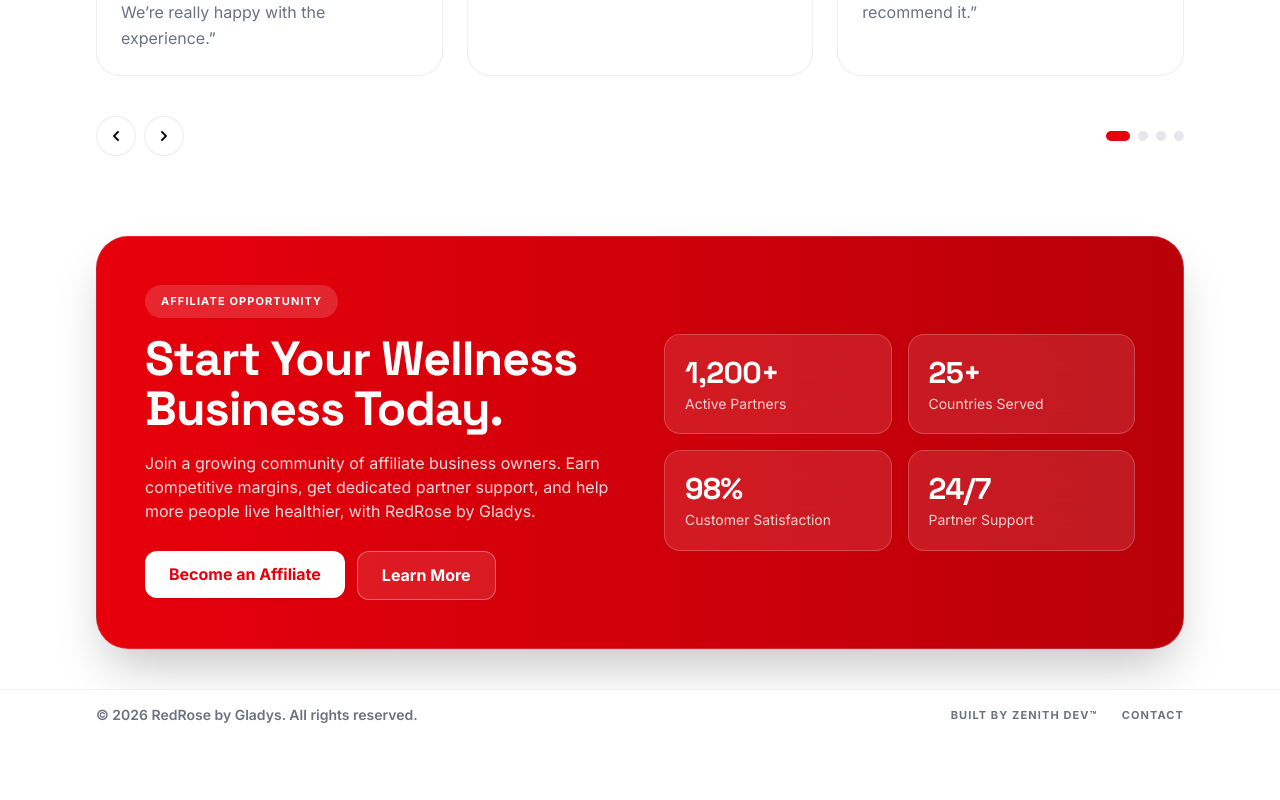
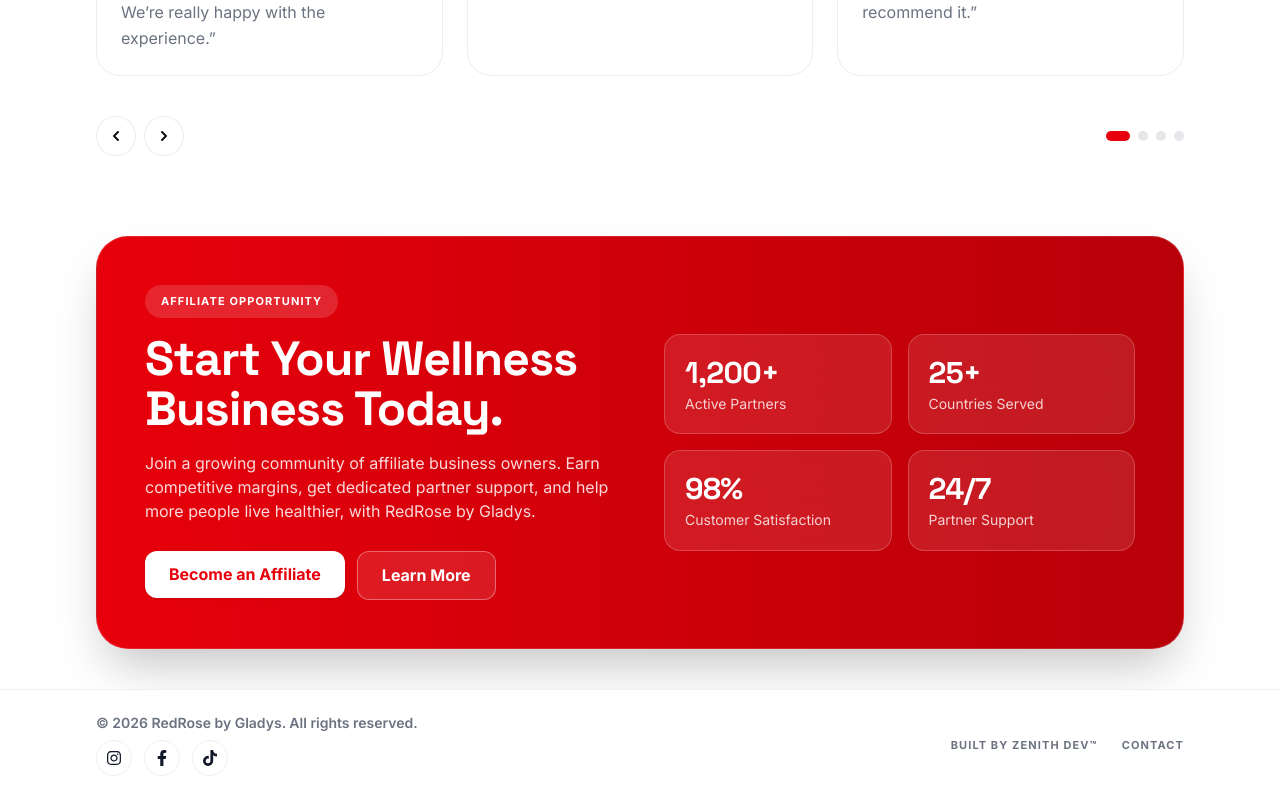
Before and after one commit to youngbee08/doubleredrose_info, a React (Vite) app: page / in a window 1280 px wide. Shown: the part 3535-4335 px from the top of the page. Before the commit the page ends 4275 px from the top, so only its background shows below. Built offline with nearby package versions, Linux system fonts and the light colour scheme.

Commit message:
added social media shortcut on footer

```diff
--- a/src/components/ui/Footer.tsx
+++ b/src/components/ui/Footer.tsx
@@ -1,5 +1,6 @@
 import { Link } from "react-router-dom";
 import { motion } from "framer-motion";
+import { FaInstagram, FaFacebookF, FaTiktok } from "react-icons/fa";
 
 const Footer = () => {
   const year = new Date().getFullYear();
@@ -78,10 +79,41 @@
         </motion.div>
       </section>
       <section className="mt-10 border-t border-secondary-dark/60 bg-white">
-        <div className="app-container py-4 flex flex-col sm:flex-row sm:items-center sm:justify-between gap-3">
-          <p className="text-xs font-semibold text-neutral-soft">
-            © {year} RedRose by Gladys. All rights reserved.
-          </p>
+        <div className="app-container py-6 flex flex-col sm:flex-row sm:items-center sm:justify-between gap-6">
+          <div className="flex flex-col gap-2">
+            <p className="text-xs font-semibold text-neutral-soft">
+              © {year} RedRose by Gladys. All rights reserved.
+            </p>
+
+            <div className="flex items-center gap-3">
+              <a
+                href="https://www.instagram.com/double_red_roseofficial?igsh=OHNobWo4Z3M0MXVk&utm_source=qr"
+                target="_blank"
+                rel="noopener noreferrer"
+                className="h-9 w-9 rounded-full border border-secondary-dark/70 flex items-center justify-center text-neutral-dark hover:bg-primary hover:text-white hover:border-primary transition"
+              >
+                <FaInstagram className="text-sm" />
+              </a>
+
+              <a
+                href="https://www.facebook.com/share/1KhTcJE95H/"
+                target="_blank"
+                rel="noopener noreferrer"
+                className="h-9 w-9 rounded-full border border-secondary-dark/70 flex items-center justify-center text-neutral-dark hover:bg-primary hover:text-white hover:border-primary transition"
+              >
+                <FaFacebookF className="text-sm" />
+              </a>
+
+              <a
+                href="https://www.tiktok.com/@double.red.rose.ng?_r=1&_t=ZN-945EzPni80c"
+                target="_blank"
+                rel="noopener noreferrer"
+                className="h-9 w-9 rounded-full border border-secondary-dark/70 flex items-center justify-center text-neutral-dark hover:bg-primary hover:text-white hover:border-primary transition"
+              >
+                <FaTiktok className="text-sm" />
+              </a>
+            </div>
+          </div>
 
           <div className="flex flex-wrap items-center gap-x-6 gap-y-2 text-[11px] font-bold tracking-widest uppercase text-neutral-soft">
             <a
```
